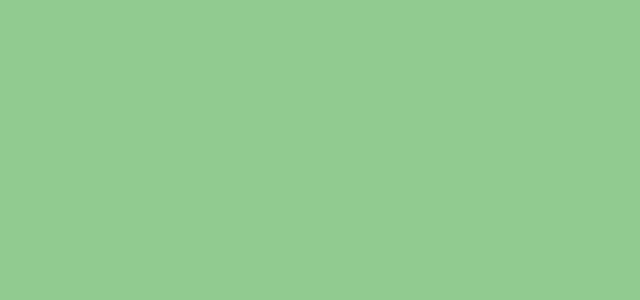
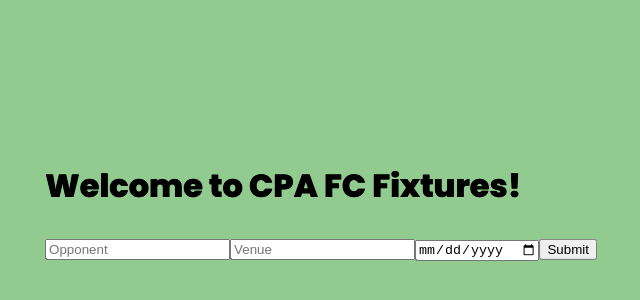
Before and after one commit to shussain894/cpa-fc-app, a React (Create React App) app: page /fixtures in a window 1280 px wide. Before the commit this address had no page. Shown: the part 202-502 px from the top of the page, without its empty margins (319-959 px from the left). Built offline with nearby package versions, Linux system fonts and the light colour scheme.

Commit message:
began fixtures

```diff
--- a/src/App.js
+++ b/src/App.js
@@ -6,6 +6,7 @@ import SignUp from './pages/SignUp'
 import Login from './pages/Login'
 import Home from './pages/Home'
 import Register from './pages/Register'
+import Fixtures from './pages/Fixtures'
 
 function App() {
   return (
@@ -14,6 +15,7 @@ function App() {
       <Route path='/login' element={<Login navigate={ useNavigate() }/>}/>
       <Route path='/home' element={<Home navigate={ useNavigate() }/>}/>
       <Route path='/register' element={<Register navigate={ useNavigate() }/>}/>
+      <Route path='/fixtures' element={<Fixtures navigate={ useNavigate() }/>}/>
     </Routes>
   );
 }
--- /dev/null
+++ b/src/pages/Fixtures.js
@@ -0,0 +1,44 @@
+import React, { useState } from 'react';
+
+const Fixtures = ({ navigate }) => {
+
+  const [opponent, setOpponent] = useState("");
+  const [venue, setVenue] = useState("");
+  const [date, setDate] = useState("");
+
+  const handleSubmit = async (event) => {
+    event.preventDefault();
+    console.log(`${opponent}, ${venue}, ${date}`)
+  }
+
+  const handleOpponentChange = (event) => {
+    setOpponent(event.target.value)
+  }
+
+  const handleVenueChange = (event) => {
+    setVenue(event.target.value)
+  }
+
+  const handleDateChange = (event) => {
+    setDate(event.target.value)
+  }
+
+  return (
+    <>
+      <body>
+        <div className="content">
+          <h2 className='title'>  Welcome to CPA FC Fixtures! </h2>
+
+          <form onSubmit={handleSubmit}>
+          <input placeholder="Opponent" id="opponent" type='text' value={ opponent } onChange={handleOpponentChange}/>
+          <input placeholder="Venue" id="venue" type='text' value={ venue } onChange={handleVenueChange}/>
+          <input placeholder="Date" id="date" type='date' value={ date } onChange={handleDateChange}/>
+          <input id='submit' type="submit" value="Submit"/>
+          </form>
+        </div>
+      </body>
+    </>
+    )
+}
+
+export default Fixtures
```
